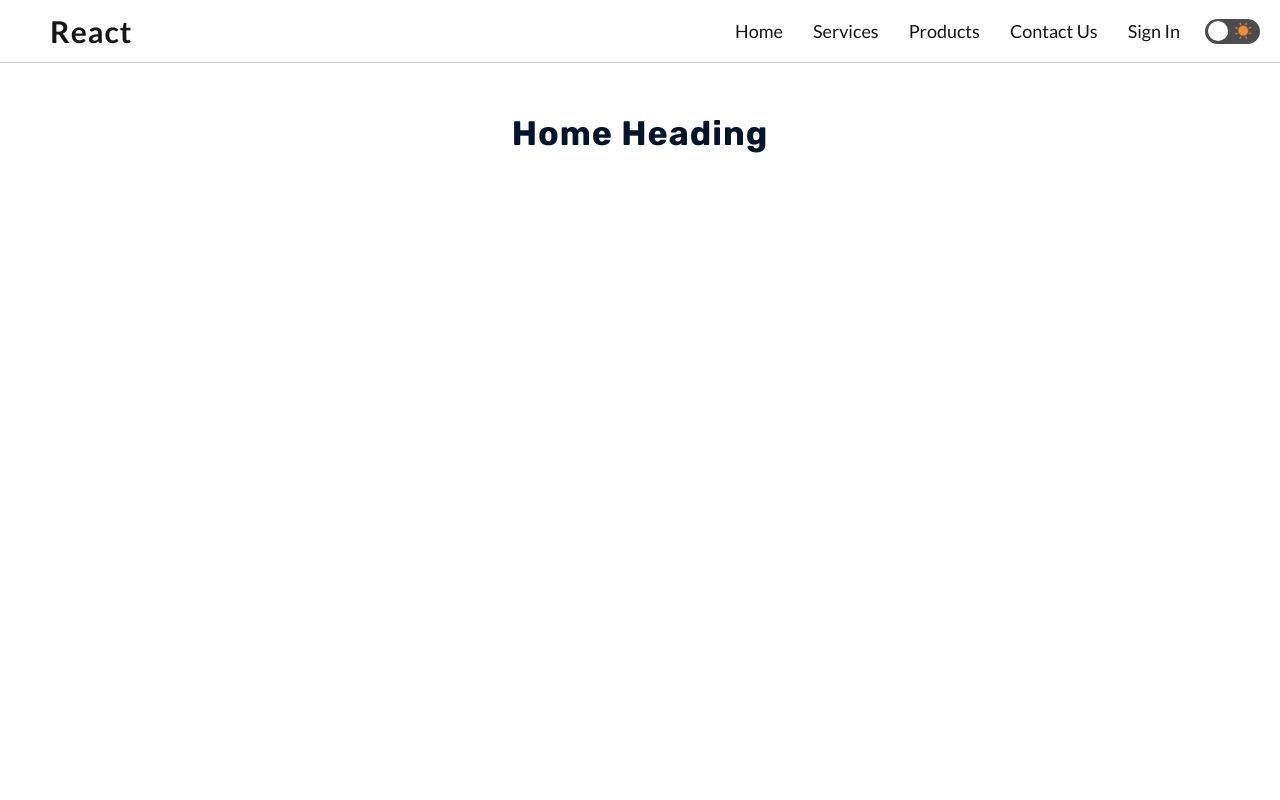
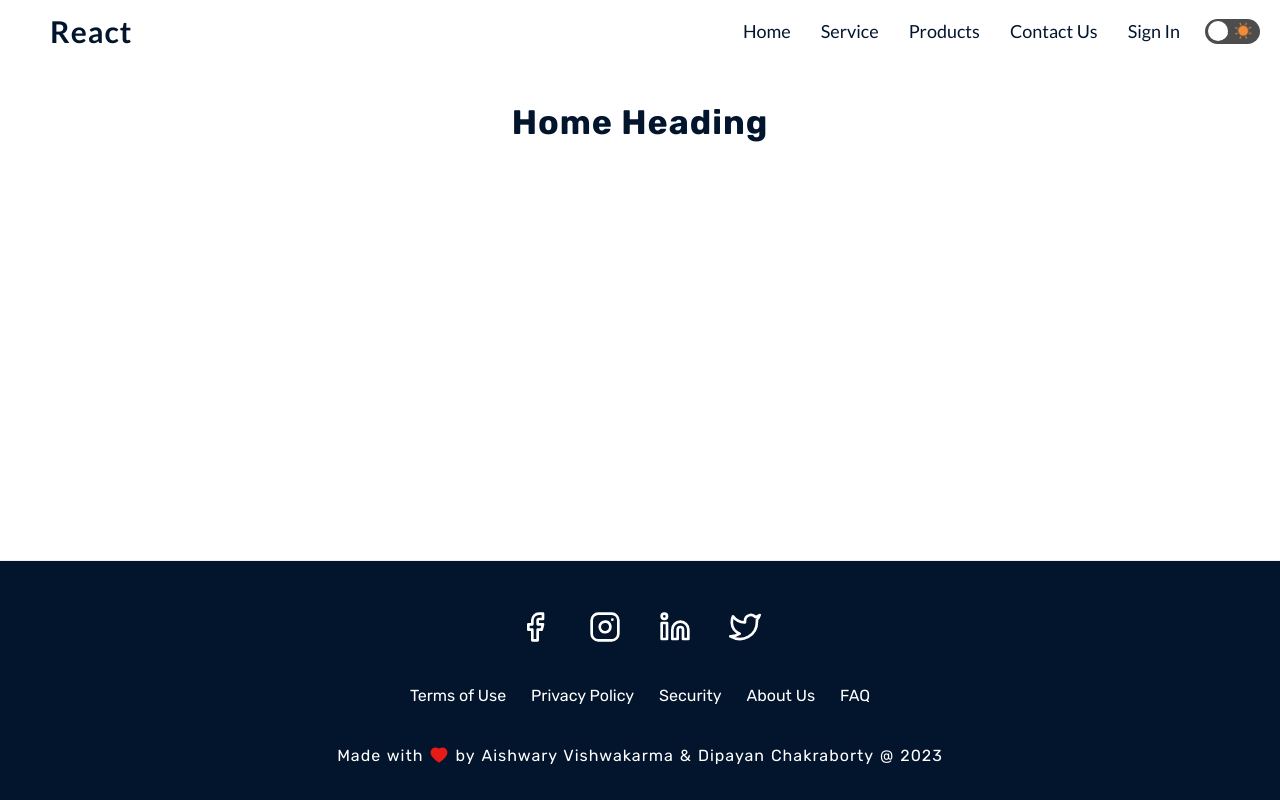
Before and after one commit to AishwaryVishwakarma/E-commerce, a React (Vite) app in the folder client/: page / in a window 1280 px wide. Built offline with nearby package versions, Linux system fonts and the light colour scheme.

Commit message:
added footer

```diff
--- a/client/src/App.tsx
+++ b/client/src/App.tsx
@@ -7,7 +7,7 @@ import { type Theme } from './model'
 export const ThemeContext = React.createContext<Theme | undefined>(undefined)
 
 const router = createBrowserRouter([
-  {path: "/", element: <Home />}
+  { path: '/', element: <Home /> }
 ])
 
 const App: React.FC = () => {
--- /dev/null
+++ b/client/src/components/Footer/Footer.tsx
@@ -0,0 +1,48 @@
+import React from 'react'
+import styles from './styles.module.scss'
+import { FiFacebook, FiInstagram, FiLinkedin, FiTwitter } from 'react-icons/fi'
+import { AiFillHeart } from 'react-icons/ai'
+
+const ICONS = [<FiFacebook />, <FiInstagram />, <FiLinkedin />, <FiTwitter />]
+
+const TABS = ['Terms of Use', 'Privacy Policy', 'Security', 'About Us', 'FAQ']
+
+const Footer: React.FC = () => {
+  return (
+    <div className={styles.footerWrapper}>
+      <ul className={styles.footerIcons}>
+        {ICONS.map((icon, idx) => (
+          <li key={idx}>{icon}</li>
+        ))}
+      </ul>
+      <ul className={styles.footerTabs}>
+        {TABS.map((tab, idx) => (
+          <li key={idx}>{tab}</li>
+        ))}
+      </ul>
+      <div className={styles.footerCredits}>
+        Made with{' '}
+        <span>
+          <AiFillHeart />
+        </span>{' '}
+        by{' '}
+        <a
+          href="https://www.linkedin.com/in/aishwary-vishwakarma-b613601b3/"
+          target="_blank"
+        >
+          Aishwary Vishwakarma
+        </a>{' '}
+        &{' '}
+        <a
+          href="https://www.linkedin.com/in/dipayan-chakraborty-866192208/"
+          target="_blank"
+        >
+          Dipayan Chakraborty
+        </a>{' '}
+        @ 2023
+      </div>
+    </div>
+  )
+}
+
+export default Footer
--- /dev/null
+++ b/client/src/components/Footer/styles.module.scss
@@ -0,0 +1,59 @@
+.footerWrapper {
+  font-family: Rubik;
+  width: 100%;
+  color: #ffffff;
+  display: flex;
+  flex-direction: column;
+  align-items: center;
+  gap: 35px;
+  padding: 50px 80px 30px 80px;
+  position: fixed;
+  bottom: 0;
+  border-top: 1px solid #eeeeee;
+  background-color: var(--almost-black);
+
+  ul {
+    display: flex;
+    align-items: center;
+    gap: 38px;
+
+    & > li {
+      list-style: none;
+      cursor: pointer;
+    }
+  }
+
+  a {
+    text-decoration: none;
+    color: inherit;
+
+    &:hover {
+      color: var(--primary-blue);
+    }
+  }
+
+  .footerIcons {
+    & > li {
+      font-size: 32px;
+    }
+  }
+
+  .footerTabs {
+    gap: 25px !important;
+  }
+
+  .footerCredits {
+    display: flex;
+    align-items: center;
+    gap: 6px;
+    letter-spacing: 1px;
+    word-spacing: 1px;
+
+    & > span {
+      display: block;
+      font-size: 20px;
+      color: #e41b17;
+      margin-top: 5px;
+    }
+  }
+}
--- a/client/src/components/Layout/Layout.tsx
+++ b/client/src/components/Layout/Layout.tsx
@@ -1,16 +1,19 @@
 import React from 'react'
 import Navbar from '../Navbar/Navbar'
+import Footer from '../Footer/Footer'
 interface EssentialProps {
   children: React.ReactNode
   nav?: boolean
+  footer?: boolean
 }
 
-const Layout: React.FC<EssentialProps> = ({ children, nav = true }) => {
+const Layout: React.FC<EssentialProps> = ({ children, nav = true, footer=true }) => {
   return (
-    <div>
+    <>
       {nav && <Navbar />}
       {children}
-    </div>
+      {footer && <Footer />}
+    </>
   )
 }
 
--- a/client/src/components/Navbar/Navbar.tsx
+++ b/client/src/components/Navbar/Navbar.tsx
@@ -1,6 +1,8 @@
 import React from 'react'
-import styles from './Navbar.module.scss'
+import styles from './styles.module.scss'
 import { ThemeContext } from '../../App'
+
+const NAV_TABS = ['Home', 'Service', 'Products', 'Contact Us', 'Sign In']
 
 const Navbar: React.FC = () => {
   const { theme, setTheme } = React.useContext(ThemeContext) ?? {}
@@ -16,11 +18,9 @@ const Navbar: React.FC = () => {
     >
       <div className={styles.navHeading}>React</div>
       <ul className={styles.navItems}>
-        <li>Home</li>
-        <li>Services</li>
-        <li>Products</li>
-        <li>Contact Us</li>
-        <li>Sign In</li>
+        {NAV_TABS.map((tab, idx) => (
+          <li key={idx}>{tab}</li>
+        ))}
       </ul>
       <label className={styles.toggleLabel}>
         <input
--- a/client/src/components/Navbar/Navbar.module.scss
+++ b/client/src/components/Navbar/styles.module.scss
@@ -5,7 +5,6 @@
   position: sticky;
   top: 0;
   z-index: 1;
-  border-bottom: 1px solid #cccccc;
   flex-wrap: wrap;
 
   .navHeading {
@@ -30,6 +29,10 @@
       padding: 10px;
       text-align: center;
       font-weight: 400;
+
+      &:hover {
+        color: var(--primary-blue);
+      }
     }
   }
 
@@ -191,37 +194,11 @@
 }
 
 .light {
+  color: var(--almost-black);
   background-color: #ffffff;
-
-  .navHeading {
-    color: #151515;
-  }
-
-  .navItems {
-    & > li {
-      color: #151515;
-
-      &:hover {
-        color: var(--primary-blue);
-      }
-    }
-  }
 }
 
 .dark {
-  background-color: #242525;
-
-  .navHeading {
-    color: #ffffff;
-  }
-
-  .navItems {
-    & > li {
-      color: #ffffff;
-
-      &:hover {
-        color: var(--primary-blue);
-      }
-    }
-  }
+  color: #ffffff;
+  background-color: var(--almost-black);
 }
--- a/client/src/pages/home/index.tsx
+++ b/client/src/pages/home/index.tsx
@@ -4,7 +4,7 @@ import styles from './styles.module.scss'
 
 const Home: React.FC = () => {
   return (
-    <Layout nav={true}>
+    <Layout>
       <div className={styles.homeWrapper}>
         <div className={styles.homeHeading}>Home Heading</div>
       </div>
--- a/client/src/pages/home/styles.module.scss
+++ b/client/src/pages/home/styles.module.scss
@@ -1,5 +1,5 @@
 .homeWrapper {
-  padding: 50px;
+  padding: 40px 80px;
   display: flex;
   justify-content: center;
 
```
